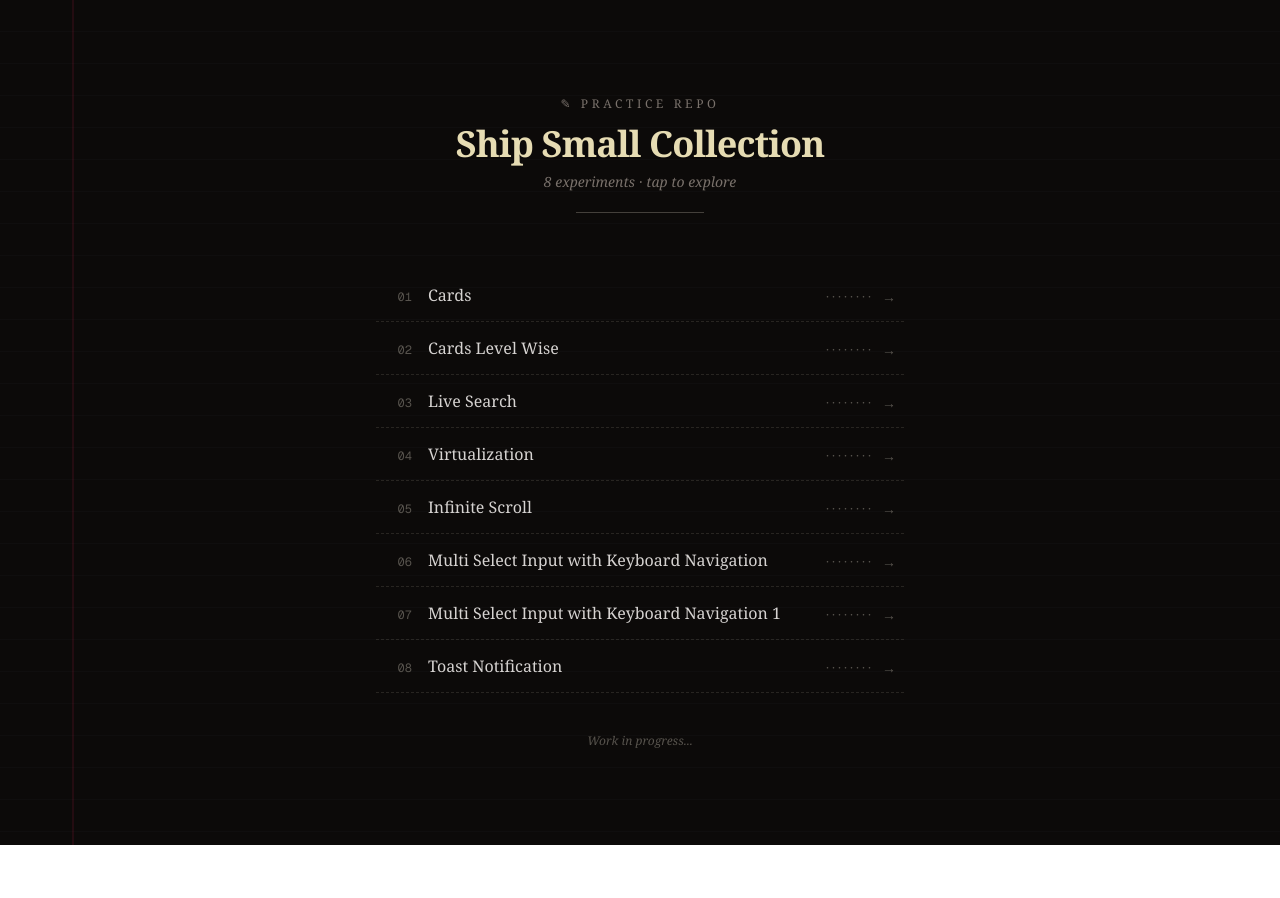
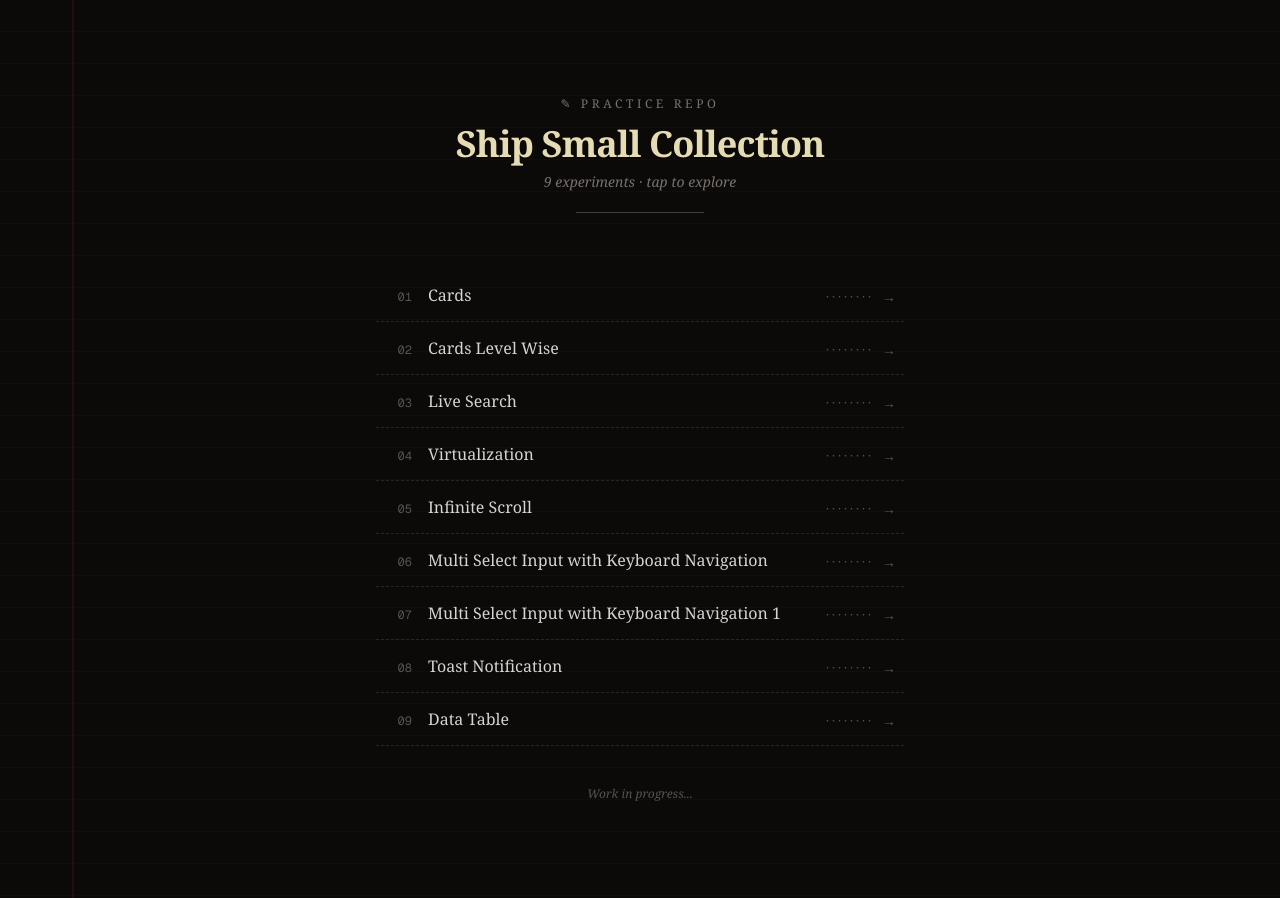
Before and after one commit to adityabhattad2021/ship-small-collection, a Next.js app: page / in a window 1280 px wide. Before the commit the page ends 845 px from the top, so only its background shows below. Built offline with nearby package versions, Linux system fonts and the light colour scheme.

Commit message:
feat: add data table component

```diff
--- /dev/null
+++ b/app/data-table/page.tsx
@@ -0,0 +1,7 @@
+export default function Page(){
+    return (
+        <div>
+            Data Table
+        </div>
+    )
+}
--- a/app/page.tsx
+++ b/app/page.tsx
@@ -18,6 +18,10 @@ const PROJECTS = [
   {
     name:"Toast Notification",
     route:"toast-notification"
+  },
+  {
+    name:"Data Table",
+    route:"data-table"
   }
 ] as const;
 // ─────────────────────────────────────────────────────────────────────
```
